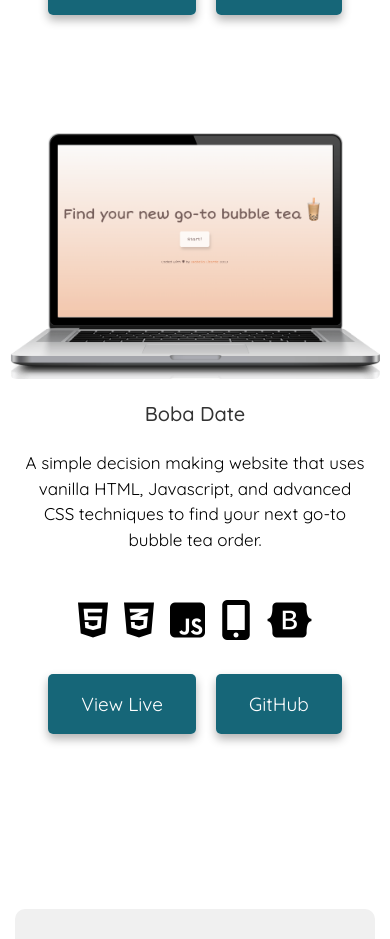
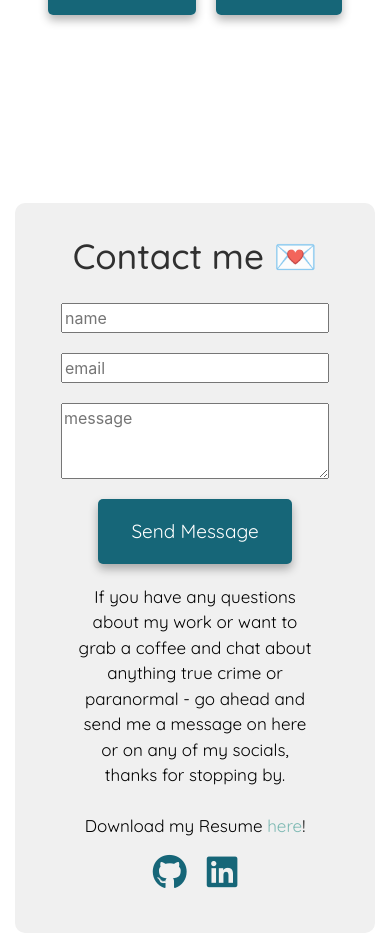
Before and after one commit to soybella/isabella-lizarde-portfolio, a React (Create React App) app: page / in a window 390 px wide. Shown: the part 6720-7659 px from the top of the page. Built offline with nearby package versions, Linux system fonts and the light colour scheme; a web font is replaced by a local one.

Commit message:
Removed Boba date current project

```diff
--- a/src/BobaDateProject.js
+++ /dev/null
@@ -1,123 +0,0 @@
-import React from "react";
-import bobaDateProject from "./images/boba-date-project.png";
-
-export default function BobaDateProject() {
-  return (
-    <div className="BobaDateProject">
-      <div className="container projects-container">
-        <div className="row">
-          <div className="col-lg-6 d-none d-lg-block project-description">
-            <h3 className="p-2 mb-3 text-end">Boba Date </h3>
-            <p className="p-2 m-0 text-end">
-              A simple decision making website that uses vanilla HTML,
-              Javascript, and advanced CSS techniques to find your next go-to
-              bubble tea order.
-            </p>
-            <div className="project-skills-icons pt-4">
-              <ul className="d-flex p-0 justify-content-end">
-                <p className="p-2">Technologies: </p>
-                <li className="skills-icon p-2">
-                  <i className="fa-brands fa-html5"></i>
-                </li>
-                <li className="skills-icon p-2">
-                  <i className="fa-brands fa-css3-alt"></i>
-                </li>
-                <li className="skills-icon p-2">
-                  <i className="fa-brands fa-square-js"></i>
-                </li>
-                <li className="skills-icon p-2">
-                  <i class="fa-solid fa-mobile-screen-button"></i>
-                </li>
-                <li className="skills-icon p-2">
-                  <i className="fa-brands fa-bootstrap"></i>
-                </li>
-              </ul>
-              <ul className="d-flex justify-content-end project-button">
-                <li className="project-button pe-3">
-                  <a
-                    href="https://isabellalizarde-boba-date.netlify.app/"
-                    className="button-link"
-                    title="Boba Date Website"
-                    target="_blank"
-                    rel="noreferrer"
-                  >
-                    View Live
-                  </a>
-                </li>
-                <li className="project-button">
-                  <a
-                    href="https://github.com/soybella/boba-date"
-                    className="button-link"
-                    title="Boba Date Project Github Repository"
-                    target="_blank"
-                    rel="noreferrer"
-                  >
-                    GitHub
-                  </a>
-                </li>
-              </ul>
-            </div>
-          </div>
-          <div className="col-md-6 portfolio-project-image d-md-block">
-            <img
-              src={bobaDateProject}
-              className="img-fluid portfolio-project-image border-0"
-              alt="#"
-            />
-          </div>
-          <div className="responsive-project-description d-sm-block d-lg-none project-description pt-3">
-            <h3 className="mt-3">Boba Date</h3>
-            <p className="p-2 m-3 text-center">
-              A simple decision making website that uses vanilla HTML,
-              Javascript, and advanced CSS techniques to find your next go-to
-              bubble tea order.
-            </p>
-            <div className="project-skills-icons pt-2">
-              <ul className="d-flex p-0 justify-content-center">
-                <li className="skills-icon p-2">
-                  <i className="fa-brands fa-html5"></i>
-                </li>
-                <li className="skills-icon p-2">
-                  <i className="fa-brands fa-css3-alt"></i>
-                </li>
-                <li className="skills-icon p-2">
-                  <i className="fa-brands fa-square-js"></i>
-                </li>
-                <li className="skills-icon p-2">
-                  <i class="fa-solid fa-mobile-screen-button"></i>
-                </li>
-                <li className="skills-icon p-2">
-                  <i className="fa-brands fa-bootstrap"></i>
-                </li>
-              </ul>
-              <ul className="d-flex justify-content-center responsive-project-button project-button pt-3">
-                <li className="project-button">
-                  <a
-                    href="https://isabellalizarde-boba-date.netlify.app/"
-                    className="button-link "
-                    title="Boba Date Website"
-                    target="_blank"
-                    rel="noreferrer"
-                  >
-                    View Live
-                  </a>
-                </li>
-                <li className="project-button">
-                  <a
-                    href="https://github.com/soybella/boba-date"
-                    className="button-link"
-                    title="Boba Date Github Repository"
-                    target="_blank"
-                    rel="noreferrer"
-                  >
-                    GitHub
-                  </a>
-                </li>
-              </ul>
-            </div>
-          </div>
-        </div>
-      </div>
-    </div>
-  );
-}
--- a/src/Contact.js
+++ b/src/Contact.js
@@ -12,7 +12,7 @@ export default function Contact() {
           <h2 className="contact-header text-center border-0 py-3">
             Contact me 💌{" "}
           </h2>
-          <form>
+          <form id="contact-form">
             <div className="row">
               <div className="container col-sm input-details">
                 <input type="text" placeholder="name"></input>
--- a/src/CurrentProjects.js
+++ b/src/CurrentProjects.js
@@ -1,5 +1,4 @@
 import React from "react";
-import BobaDateProject from "./BobaDateProject";
 import TodoListProject from "./TodoListProject";
 import "./Projects.css";
 
@@ -7,7 +6,6 @@ export default function CurrentProjects() {
   return (
     <div className="CurrentProjects">
       <TodoListProject />
-      <BobaDateProject />
     </div>
   );
 }
--- a/src/Projects.css
+++ b/src/Projects.css
@@ -31,8 +31,7 @@
 }
 
 .Projects .WorldClockProject .project-description,
-.Projects .WeatherProject .project-description,
-.Projects .BobaDateProject .project-description {
+.Projects .WeatherProject .project-description {
   padding-right: 80px;
 }
 
```
Also changed, not shown: src/images/boba-date-project.png (deleted).
